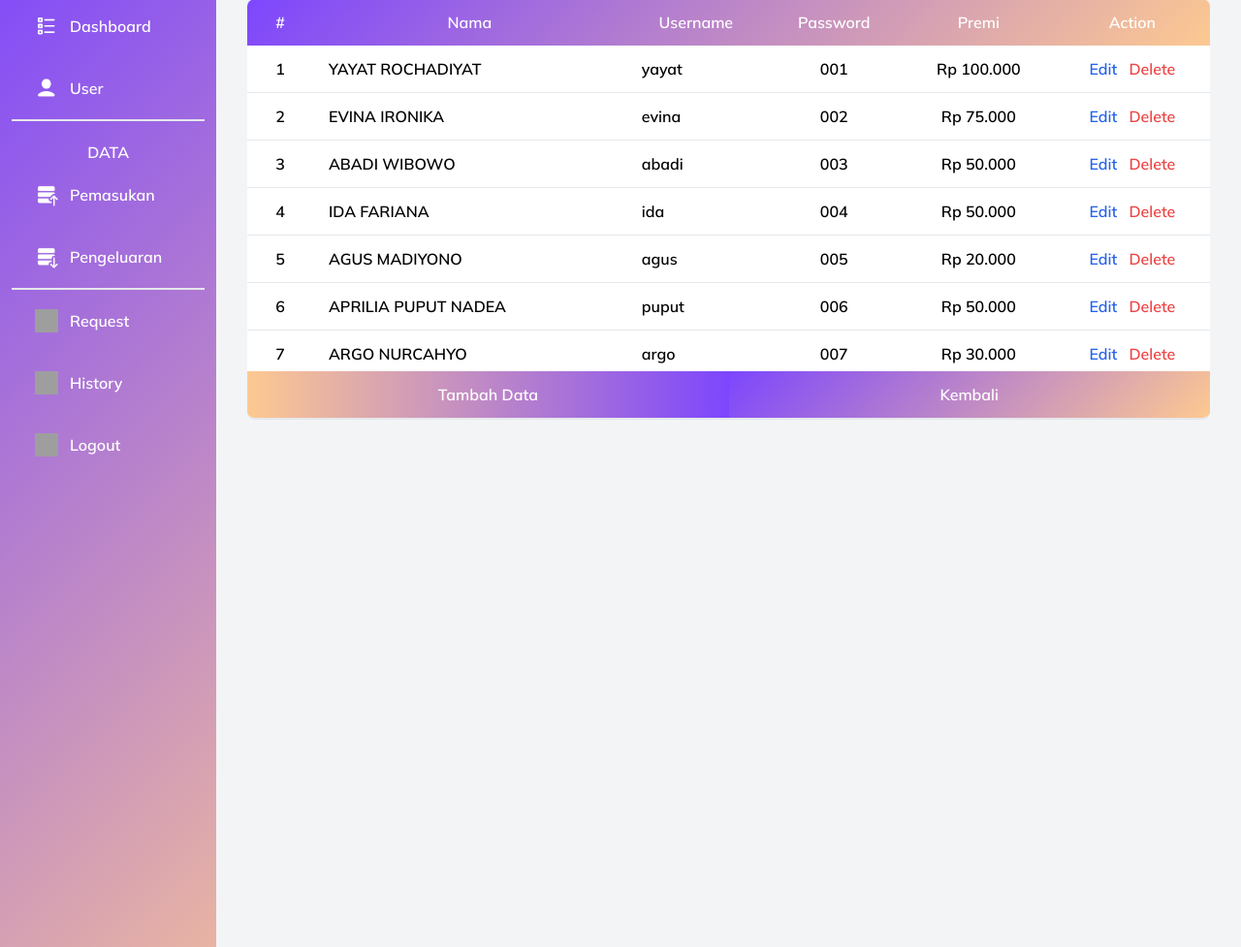
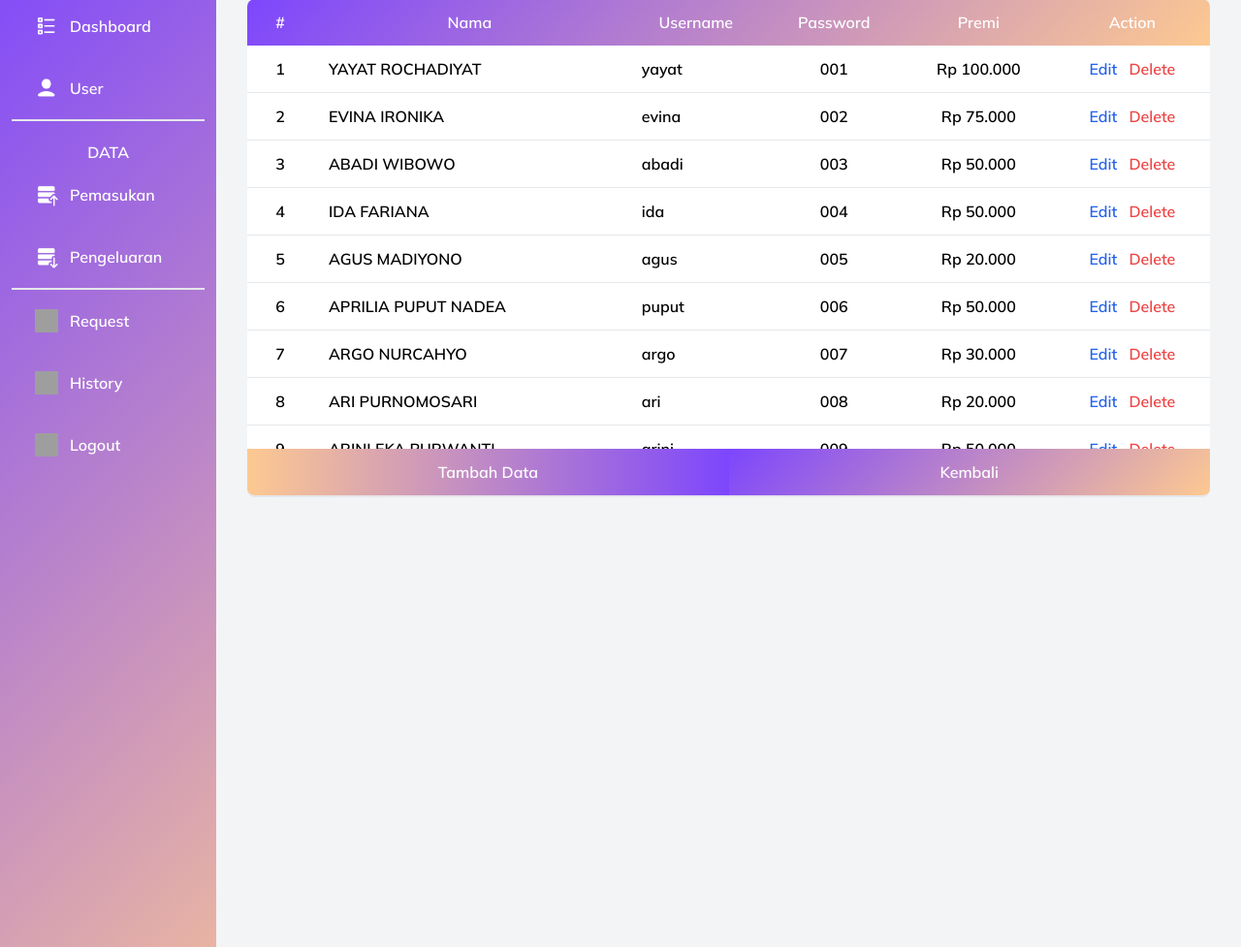
Before and after one commit to rasyanouvalnugraha/kastistik, a PHP site: page /manage.user.admin.php in a window 1280 px wide. Shown: the part 85-1062 px from the top of the page at 97% size. Run offline with PHP 8.4, Linux system fonts and the light colour scheme; a user stored in the database is signed in; data comes from the database, SQL or seed files in the repository; grey boxes are pictures that could not be loaded.

Commit message:
pembaruan terbaru v1

```diff
--- a/manage.user.admin.php
+++ b/manage.user.admin.php
@@ -101,8 +101,12 @@ if (isset($_POST['update'])) {
                 <h1><?php echo htmlspecialchars($_SESSION['username']); ?></h1>
             </div>
 
+
+            <!-- table user -->
             <div class="overflow-x-auto mx-8 mt-4 border-b-2 rounded-lg">
-                <div class="max-h-96 relative overflow-y-auto no-scrollbar">
+
+
+                <div class="max-h relative overflow-y-auto no-scrollbar">
                     <table class="min-w-full rounded-lg">
                         <thead>
                             <tr class="bg-gradient text-white sticky top-0 z-10">
@@ -194,6 +198,8 @@ if (isset($_POST['update'])) {
                     </form>
                 </div>
             </div>
+
+
         </section>
     </div>
 
@@ -244,6 +250,9 @@ if (isset($_POST['update'])) {
             background: rgb(125, 70, 253);
             background: linear-gradient(270deg, rgba(125, 70, 253, 1) 0%, rgba(253, 201, 145, 1) 100%);
         }
+        .max-h {
+            max-height: 29rem;
+        }
     </style>
 </body>
 
--- a/user.admin.php
+++ b/user.admin.php
@@ -50,7 +50,7 @@ $getuser = mysqli_query($db, "SELECT * FROM users WHERE role = '2'");
 
             <section class="flex-1 mx-6 pb-4">
                 <section class="overflow-x-auto p-2">
-                    <table class="border-2 border-purple-500 font-mulish mx-auto w-full text-center rounded-lg overflow-hidden max-h-96">
+                    <table class="border-2 border-purple-500 font-mulish mx-auto w-full text-center rounded-lg overflow-hidden max-h">
                         <!-- Header Bulan -->
                         <thead class="bg-gradient text-white">
                             <tr>
@@ -115,7 +115,4 @@ $getuser = mysqli_query($db, "SELECT * FROM users WHERE role = '2'");
         background: #B0B0B0;
     }
 </style>
-
-
-
 </html>
```
